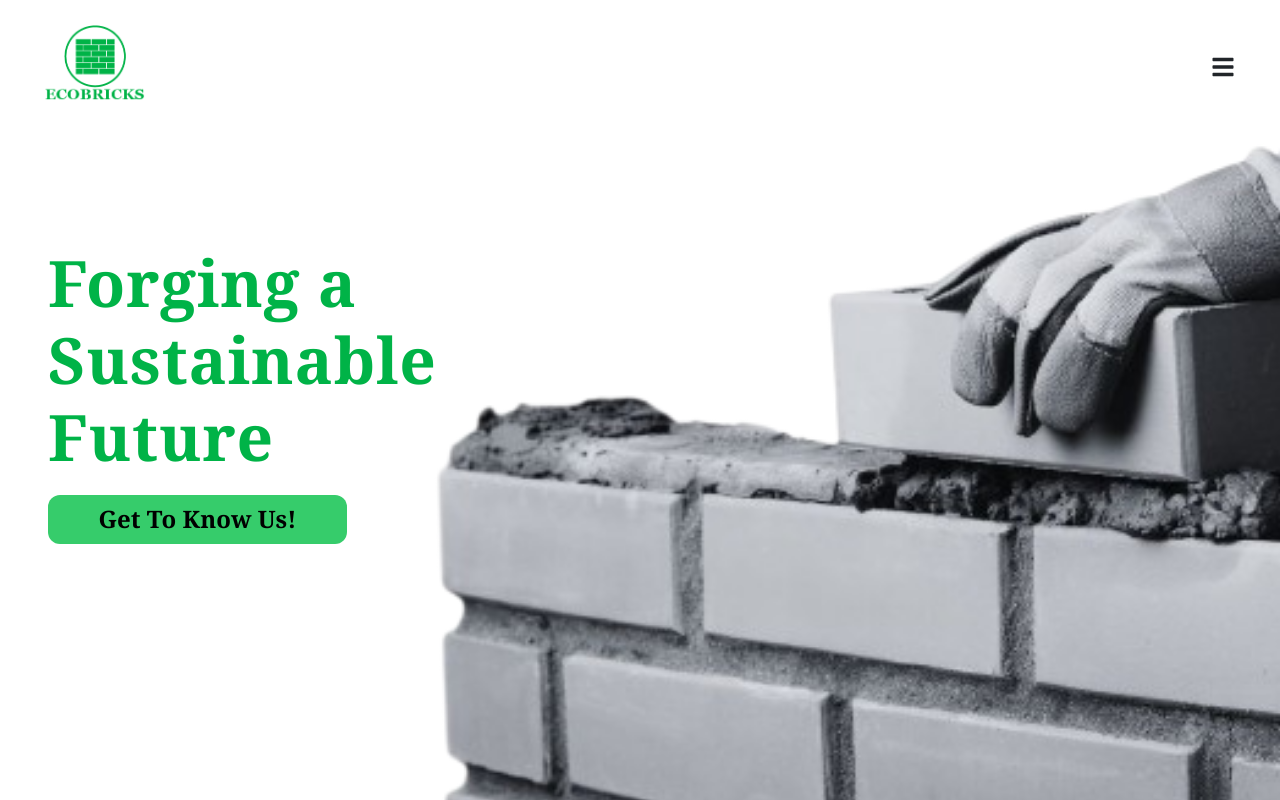
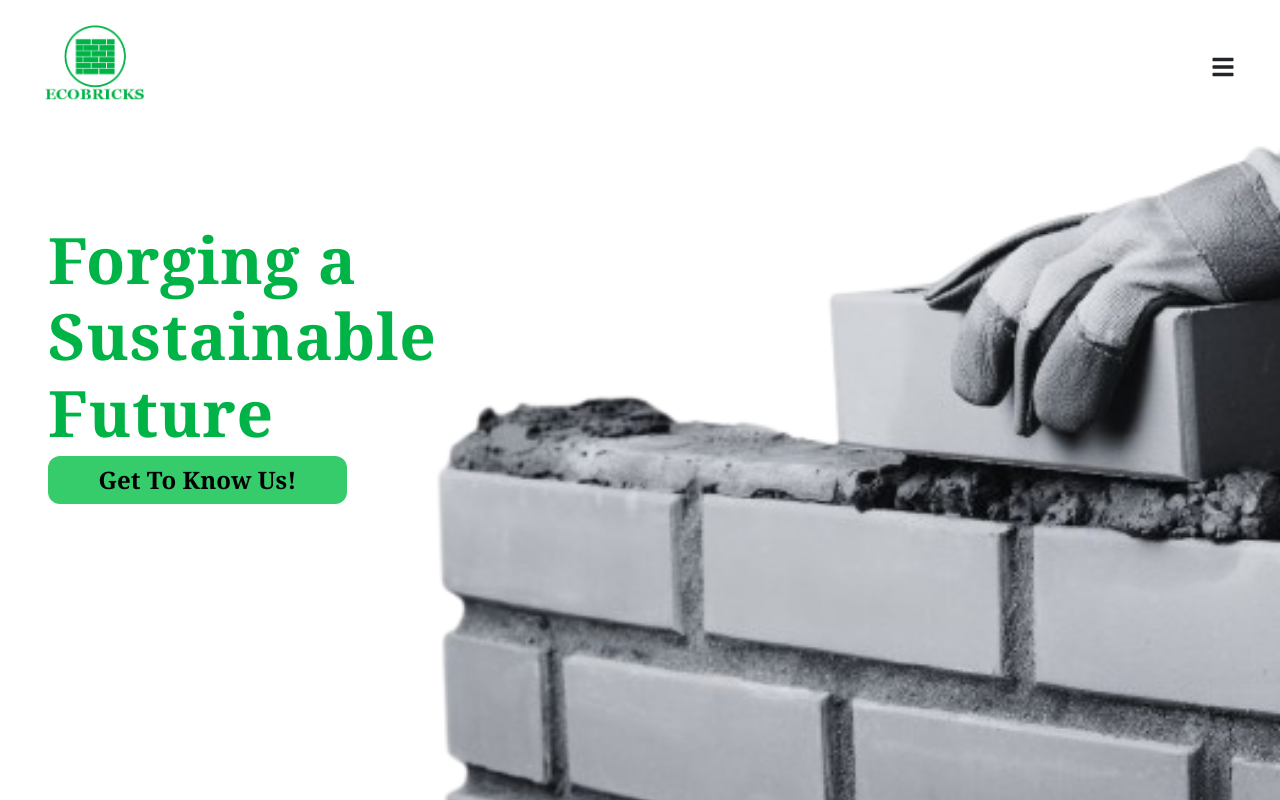
Before and after one commit to emanfj/ecobricks, a React (Create React App) app in the folder client/: page / in a window 1280 px wide. Shown: the top 800 px of the page. Built offline with nearby package versions, Linux system fonts and the light colour scheme.

Commit message:
hero modified

```diff
--- a/client/src/components/Hero/Hero.css
+++ b/client/src/components/Hero/Hero.css
@@ -16,7 +16,7 @@
 
 /* hero tagline */
 .hero-tagline {
-width: 50%;
+width: 52%;
 max-width: 748px;
 height: 170px;
 font-weight: bold; /* Change font-weight to bold */
@@ -24,7 +24,7 @@ line-height: 1.2;
 font-family: 'Georgia';
 letter-spacing: 0.05em;
 color: #000000;
-margin-top: 7%;
+margin-top: 5%;
 }
 
 .hero-tagline p {
@@ -42,7 +42,7 @@ font-size: 4rem; /* Set font size for the paragraph */
   align-items: center;
   width: 100%;
   max-width: 299px;
-  margin-top: 2em; /* Add spacing between tagline and button */
+  margin-top: 1em; /* Add spacing between tagline and button */
 }
 
 /* cta button text */
```
